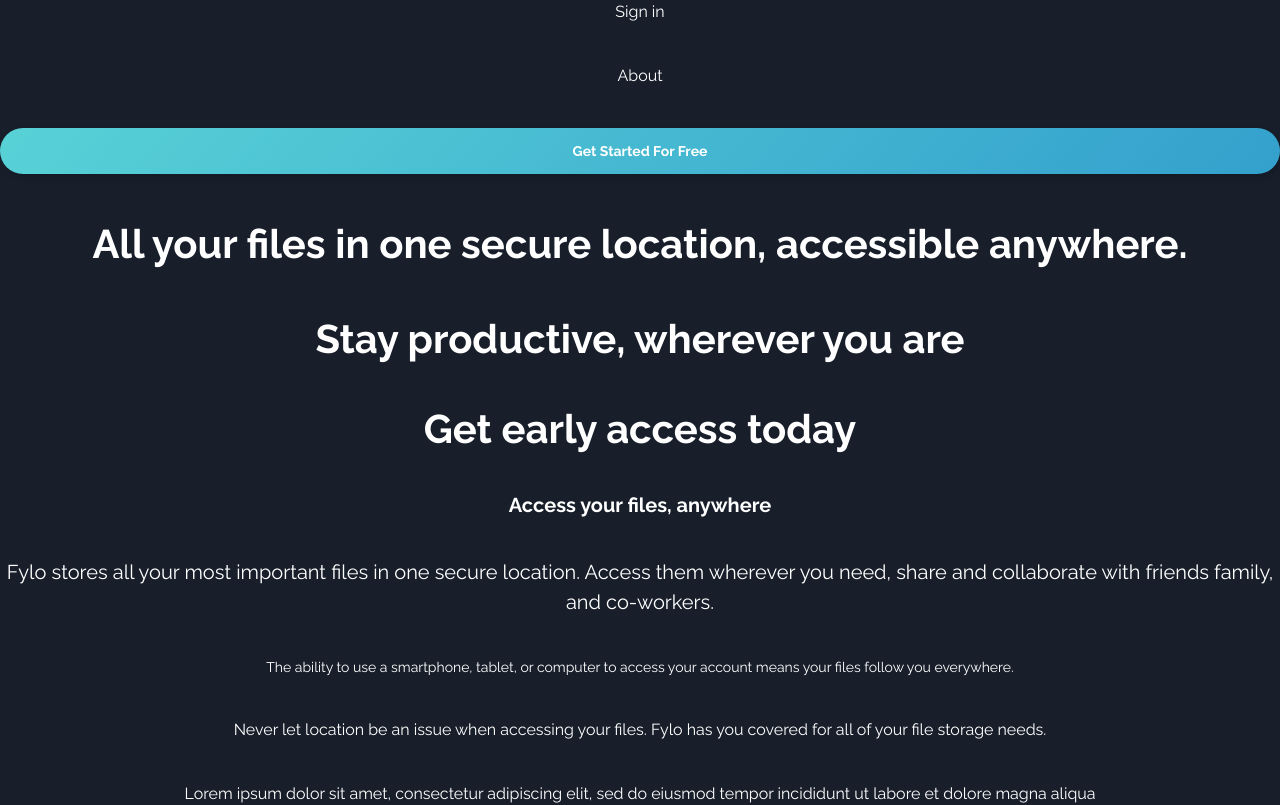
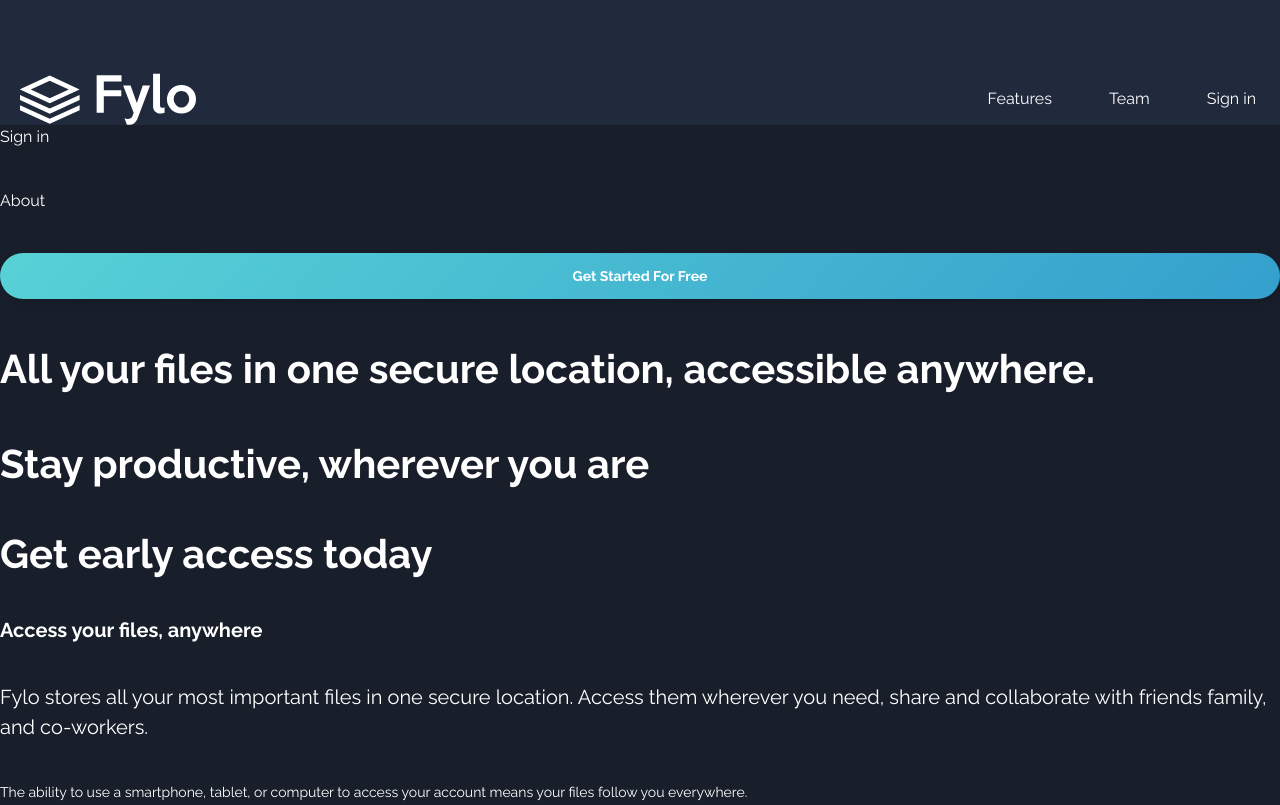
Before and after one commit to mdashfaque-mamdu-au17/flyo-dark-theme-landing-page, a React (Vite) app: page / in a window 1280 px wide. Shown: the top 805 px of the page. Built offline with nearby package versions, Linux system fonts and the light colour scheme.

Commit message:
navbar completed

```diff
--- a/src/App.jsx
+++ b/src/App.jsx
@@ -7,9 +7,12 @@
 import FeatureCard from './components/Card/FeatureCard';
 import TestimonialCard from './components/Card/TestimonialCard';
 import FormBox from './components/Sections/FormBox';
+import Navbar from './components/Sections/Navbar';
 function App() {
   return (
-    <div className="text-center">
+    <div className="">
+      <Navbar />
+
       <Link type="navigation">Sign in</Link>
       <div className="mt-10">
         <Link type="navigation-footer">About</Link>
--- /dev/null
+++ b/src/components/Sections/Navbar.jsx
@@ -0,0 +1,28 @@
+import React from 'react';
+import Link from '../Button/Link';
+import Logo from '../../assets/logo.svg';
+
+const Navbar = () => {
+  return (
+    <nav className="bg-secondary-dark sticky top-0 z-20">
+      <div className="bg-secondary-black pt-6 md:pt-[73px]">
+        <div className="pl-5 pr-6 flex justify-between items-center max-w-screen-xl mx-auto 2xl:pl-0 2xl:pr-0">
+          <div>
+            <img
+              src={Logo}
+              alt=""
+              className="w-20 h-6 md:w-[176px] md:h-[52px]"
+            />
+          </div>
+          <div className="flex gap-6 items-center lg:gap-[57px]">
+            <Link type="navigation">Features</Link>
+            <Link type="navigation">Team</Link>
+            <Link type="navigation">Sign in</Link>
+          </div>
+        </div>
+      </div>
+    </nav>
+  );
+};
+
+export default Navbar;
```
